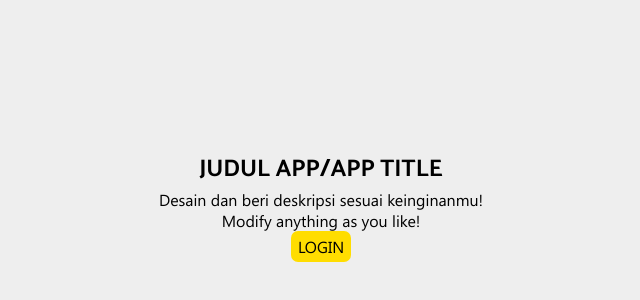
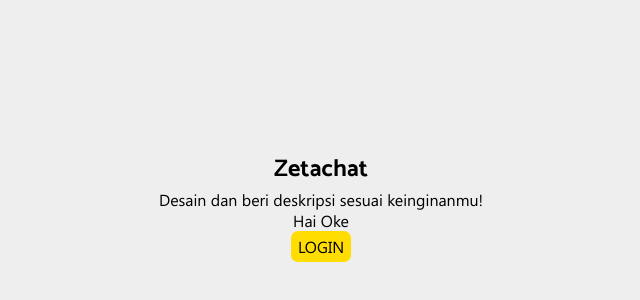
Before and after one commit to Myprofilee/z3t4-4pp, a plain HTML site: page index.html in a window 1280 px wide. Shown: the part 194-494 px from the top of the page, without its empty margins (319-959 px from the left). Drawn offline with Linux system fonts and the light colour scheme.

Commit message:
first commit

```diff
--- a/index.html
+++ b/index.html
@@ -13,10 +13,10 @@
     <main>
         <article class="title-screen">
             <div class="description">
-                <h1>JUDUL APP/APP TITLE</h1>
+                <h1>Zetachat</h1>
                 <p>Desain dan beri deskripsi sesuai keinginanmu!</p>
-                <p>Modify anything as you like!</p>
-                <a class="login" href="./login/">LOGIN</a>
+                <p>Hai Oke</p>
+                <a class="login" href="/login/">LOGIN</a>
             </div>
         </article>
     </main>
```
